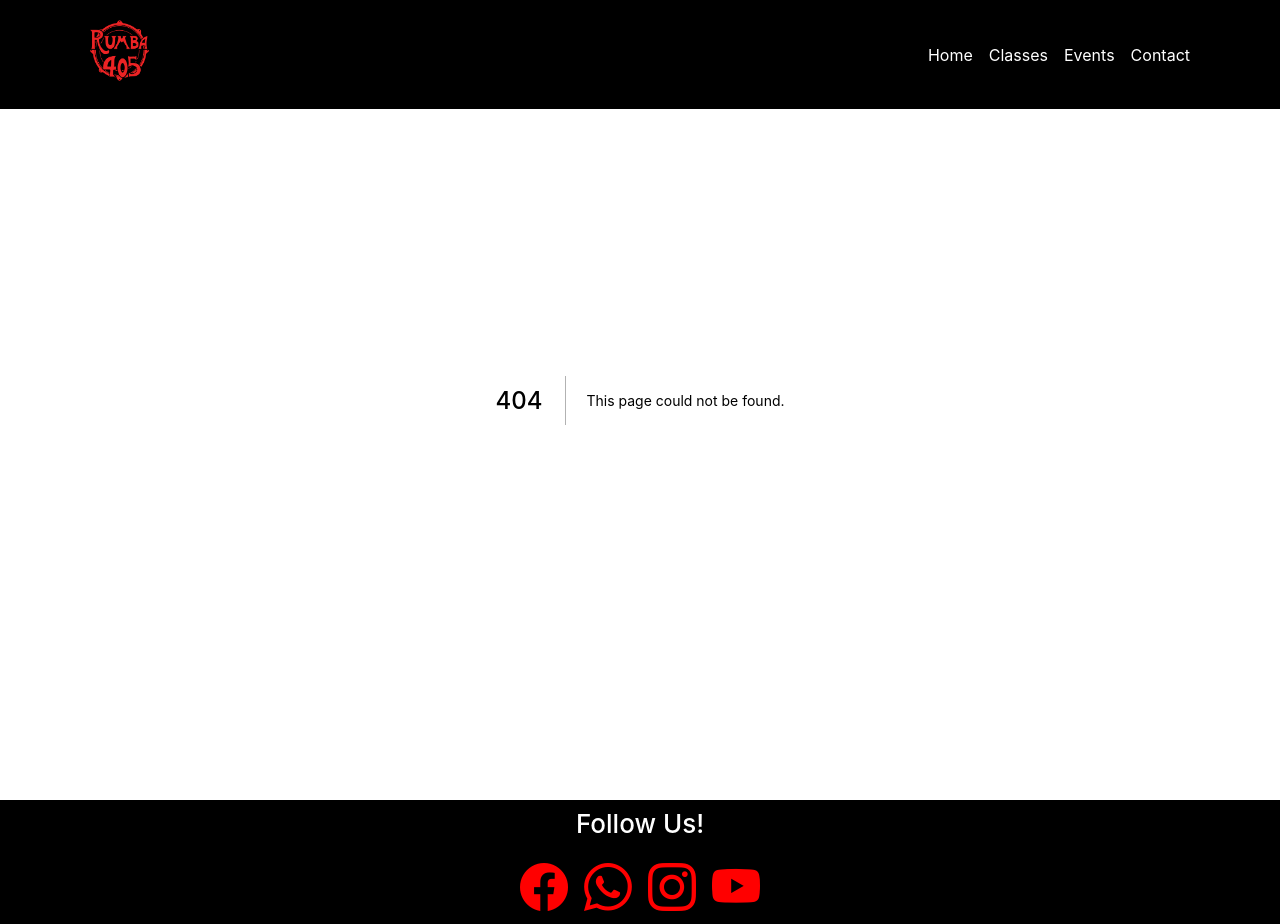
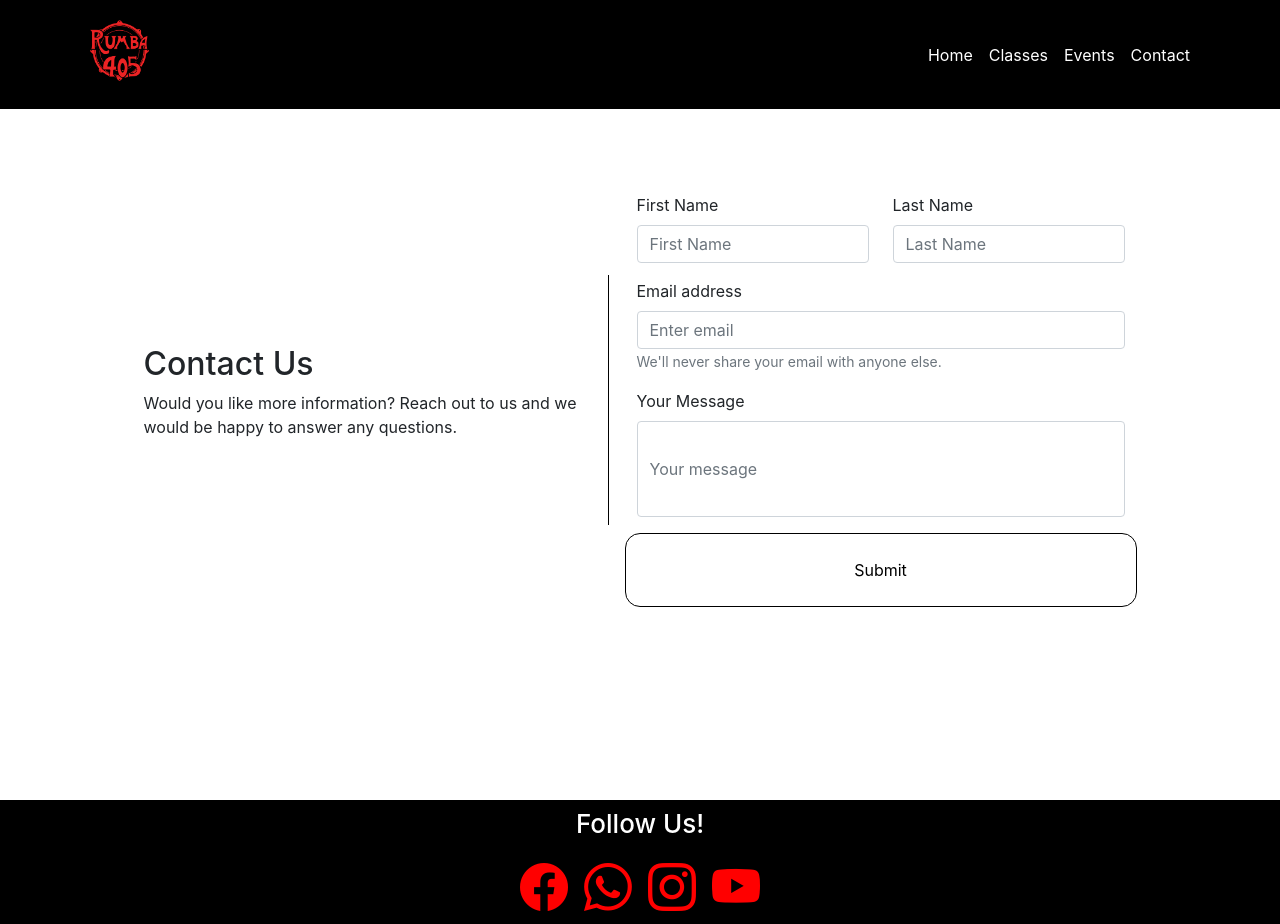
Before and after one commit to codejohnson89/rumba405, a Next.js app: page /contact in a window 1280 px wide. Before the commit this address had no page. Built offline with nearby package versions, Linux system fonts and the light colour scheme; no server answers.

Commit message:
Completed the Contact us page and functionality

```diff
--- /dev/null
+++ b/components/Forms/index.js
@@ -0,0 +1,57 @@
+import { useForm } from "react-hook-form";
+
+import { Form, FormGroup, FormLabel, Button, Container, Row } from "react-bootstrap";
+import emailjs from '@emailjs/browser';
+
+import styles from './styles.module.css';
+
+import keys from '../utils/apiKeys';
+
+export default function ContactForm () {
+    const { register, handleSubmit, watch, formState: {error}} = useForm();
+    const onSubmit = data => {
+        console.log(data);
+
+        emailjs.send('service_jajhgua', keys.templateID, data, keys.user_ID)
+            .then((result) => {
+                alert('We got the message')
+            },
+            (error) => {
+                alert('Did not work')
+            })
+
+    }
+
+    return (
+        <>
+            <Form onSubmit={handleSubmit(onSubmit)}>
+                <Container>
+                    <Row>
+                        <Form.Group className="mb-3 col-md-6" controlId="formBasicFName">
+                                <Form.Label>First Name</Form.Label>
+                                <Form.Control type="text" placeholder="First Name" {...register('firstName')}/>
+                            </Form.Group>
+                            <Form.Group className="mb-3 col-md-6" controlId="formBasicLName">
+                                <Form.Label>Last Name</Form.Label>
+                                <Form.Control type="text" placeholder="Last Name" {...register('lastName')}/>
+                            </Form.Group>
+                            <Form.Group className="mb-3" controlId="formBasicEmail">
+                                <Form.Label>Email address</Form.Label>
+                                <Form.Control type="email" placeholder="Enter email" {...register('email')}/>
+                                <Form.Text className="text-muted">
+                                We'll never share your email with anyone else.
+                                </Form.Text>
+                            </Form.Group>
+                            <Form.Group className='mb-3' controlId="formBasicTextarea">
+                                <Form.Label>Your Message</Form.Label>
+                                <Form.Control className={styles.message} type="textarea" placeholder="Your message" {...register('message')}/>
+                            </Form.Group>
+                        <Button className={styles.button} variant="primary" type="submit">
+                            Submit
+                        </Button>
+                    </Row>
+                </Container>
+            </Form>
+        </>
+    )
+}
--- /dev/null
+++ b/components/Forms/styles.module.css
@@ -0,0 +1,19 @@
+.message {
+    height: 6em;
+}
+
+.button {
+    background-color: transparent;
+    color: #000;
+    border: 1px solid #000;
+    border-radius: 15px;
+    padding: 1.5rem;
+    text-align: center;
+    text-decoration: none;
+}
+
+.button:hover {
+    background-color: #000;
+    border-color: #000;
+    color: #fff;
+}
--- a/package.json
+++ b/package.json
@@ -9,6 +9,7 @@
     "lint": "next lint"
   },
   "dependencies": {
+    "@emailjs/browser": "^3.6.2",
     "bootstrap": "^5.1.3",
     "bootstrap-icons": "^1.8.1",
     "lightgallery": "^2.4.0",
@@ -16,6 +17,7 @@
     "react": "18.1.0",
     "react-bootstrap": "^2.3.1",
     "react-dom": "18.1.0",
+    "react-hook-form": "^7.31.1",
     "react-youtube": "^9.0.1"
   },
   "devDependencies": {
--- /dev/null
+++ b/pages/contact.js
@@ -0,0 +1,21 @@
+import ContactForm from "../components/Forms";
+
+import styles from '../styles/Contact.module.css';
+
+export default function Contact () {
+
+    return (
+        <>
+            <section className={styles.container}>
+                <div className={styles.content}>
+                    <h2>Contact Us</h2>
+                    <p>Would you like more information? Reach out to us and we would be happy to answer any questions.</p>
+                </div>
+                <div className={styles.border}></div>
+                <div className={styles.form}>
+                    <ContactForm />
+                </div>
+            </section>
+        </>
+    )
+}
--- /dev/null
+++ b/styles/Contact.module.css
@@ -0,0 +1,23 @@
+.container {
+    min-height: 100vh;
+    width: 100%;
+    display: flex;
+    flex-direction: row;
+    justify-content: center;
+    align-items: center;
+    gap: 1em;
+}
+
+.content {
+    max-width: 35vw;
+}
+
+.form {
+    max-width: 40vw;
+}
+
+.border {
+    width: 1px;
+    height: 250px;
+    background-color: #000;
+}
```
Also changed, not shown: 1 other file (tests, documents, lock files or other folders).
